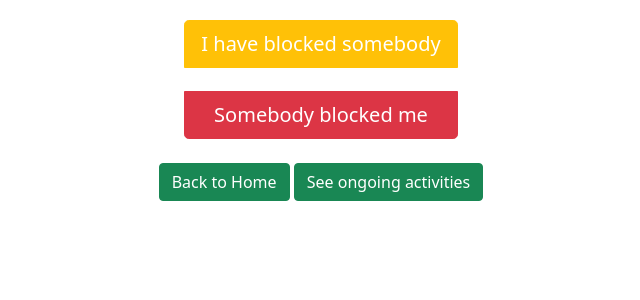
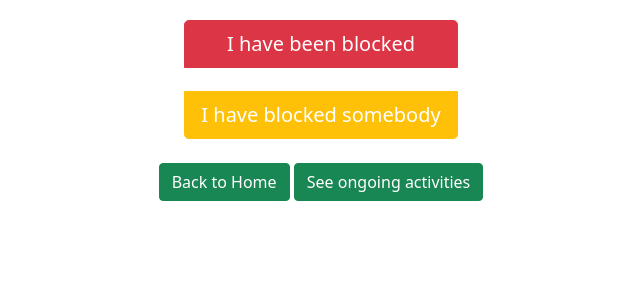
Before and after one commit to AlexSmarandache15/php_netrom_summer_camp_unblock_me, a Symfony app: template templates/report/index.html.twig in a window 1280 px wide. Shown: the part 60-360 px from the top of the page, without its empty margins (319-959 px from the left). Run offline with Twig, Linux system fonts and the light colour scheme; the template is opened without the code that fills it, so the values that code supplies are empty; some libraries are stand-ins or nearby versions.

Commit message:
update files
update files

```diff
--- a/templates/home/index.html.twig
+++ b/templates/home/index.html.twig
@@ -16,7 +16,7 @@
             <br>
             <a class="btn btn-warning btn-lg" href="{{ path('report') }}">Report a new activity</a>
             <br>
-            <a class="btn btn-danger btn-lg" href="{{ path('activity') }}">View my report activities</a>
+            <a class="btn btn-danger btn-lg" href="{{ path('activity') }}">View my activity reports</a>
         </div>
     </div>
 
--- a/templates/password/new.html.twig
+++ b/templates/password/new.html.twig
@@ -7,5 +7,6 @@
 
     {{ include('password/_form.html.twig') }}
 
+    <br>
     <a class="btn btn-success" href="{{ path('home') }}">Back to Home</a>
 {% endblock %}
--- a/templates/report/index.html.twig
+++ b/templates/report/index.html.twig
@@ -12,9 +12,9 @@
 
     <div class="text-center">
         <div class="btn-group-vertical">
+            <a class="btn btn-danger btn-lg" href="{{ path('blockee') }}">I have been blocked</a>
+            <br>
             <a class="btn btn-warning btn-lg" href="{{ path('blocker') }}">I have blocked somebody</a>
-            <br>
-            <a class="btn btn-danger btn-lg" href="{{ path('blockee') }}">Somebody blocked me</a>
         </div>
         <br>
         <br>
```
